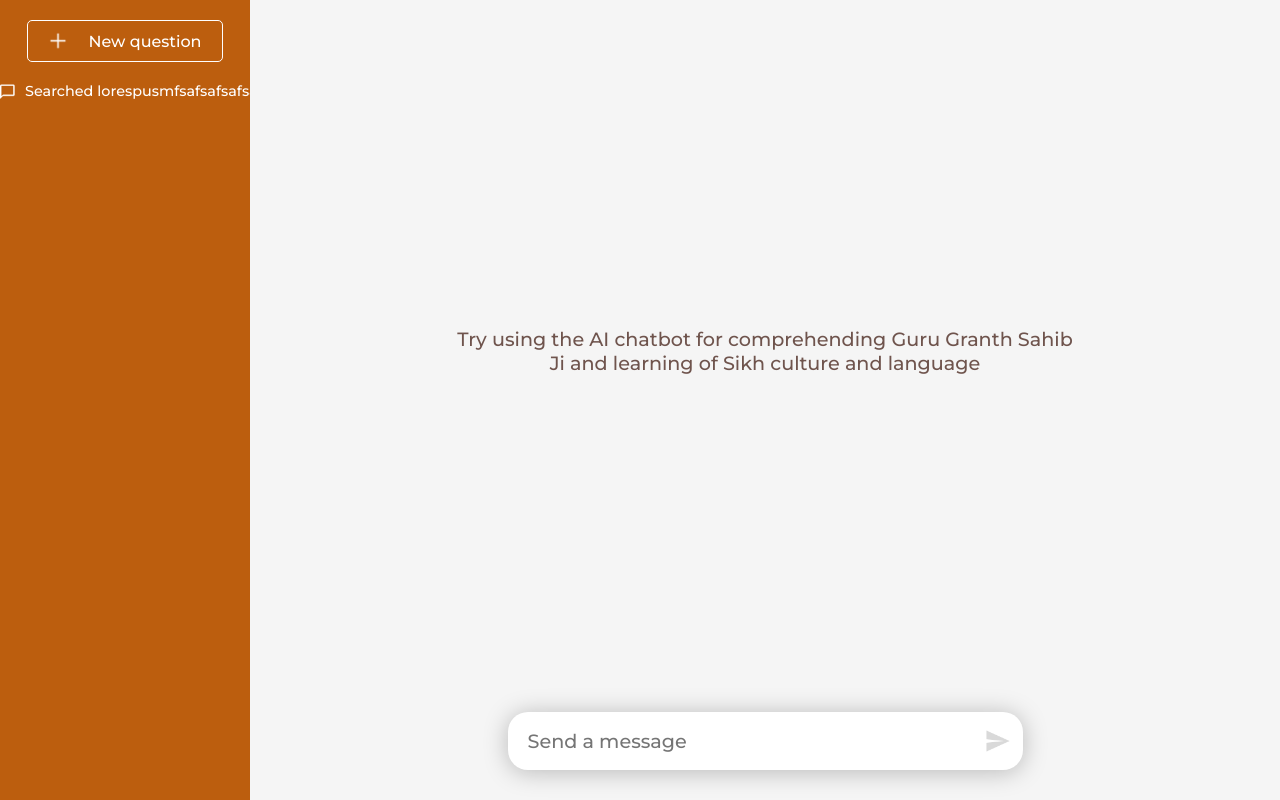
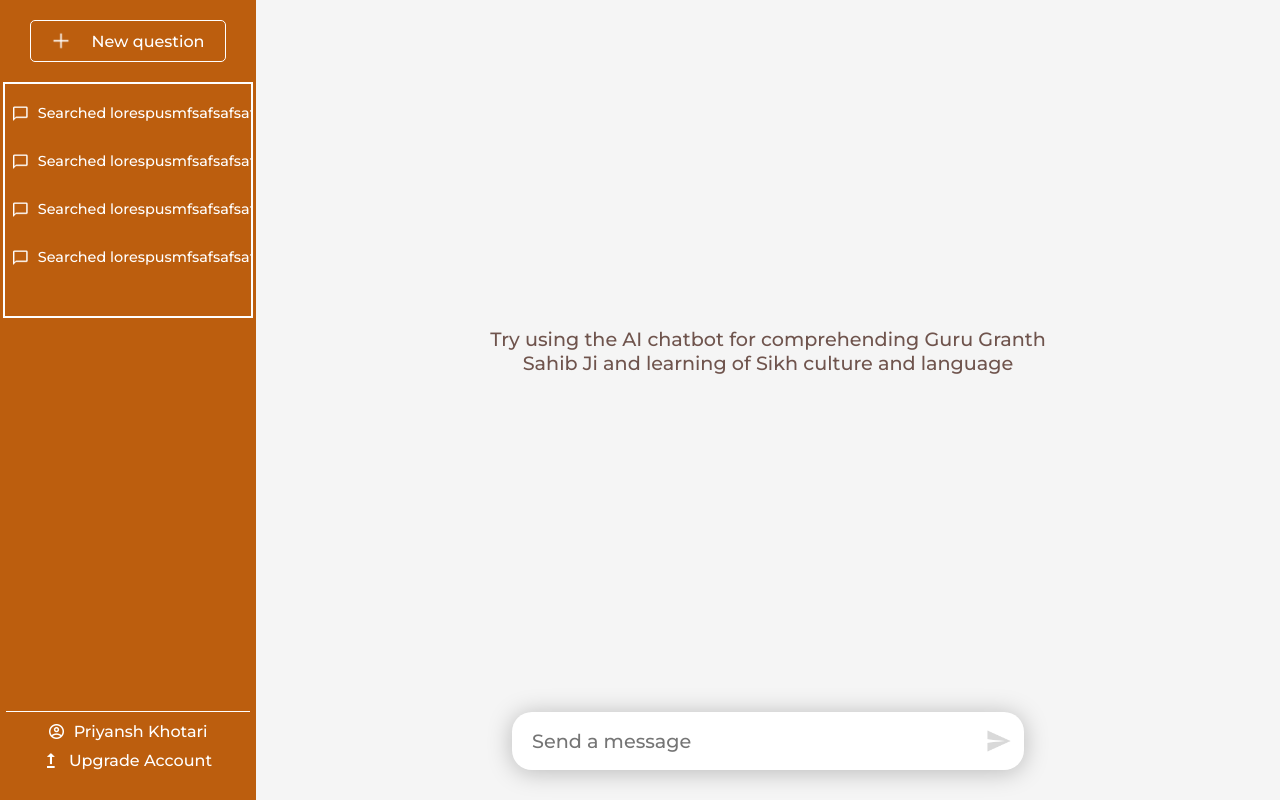
Before and after one commit to rupesh031/gptSahib, a React (Create React App) app: page /chat in a window 1280 px wide. Built offline with nearby package versions, Linux system fonts and the light colour scheme.

Commit message:
firebase setup

```diff
--- a/package.json
+++ b/package.json
@@ -6,6 +6,7 @@
     "@testing-library/jest-dom": "^5.16.5",
     "@testing-library/react": "^13.4.0",
     "@testing-library/user-event": "^13.5.0",
+    "firebase": "^9.22.2",
     "react": "^18.2.0",
     "react-dom": "^18.2.0",
     "react-router-dom": "^6.13.0",
--- a/src/screens/chat.js
+++ b/src/screens/chat.js
@@ -51,9 +51,25 @@
           New question
         </div>
         <div className={style.his}>
-          <div className={style.prev}>
-            <img src="images/msg.png"></img>
-            Searched lorespusmfsafsafsafsa
+          {history.map((ele) => {
+            return (
+              <div className={style.prev}>
+                <img src="images/msg.png"></img>
+                {ele.head}
+              </div>
+            );
+          })}
+        </div>
+
+        <div className={style.bottom}>
+          <div className={style.ul}></div>
+          <div className={style.prof}>
+            <img src="images/ac.png"></img>
+            Priyansh Khotari
+          </div>
+          <div className={style.prof}>
+            <img src="images/upgrade.png" style={{ height: "15px" }}></img>
+            Upgrade Account
           </div>
         </div>
       </div>
--- a/src/screens/chat.module.css
+++ b/src/screens/chat.module.css
@@ -127,15 +127,16 @@
 font-style: normal;
 font-weight: 500;
 font-size: 0.9rem;
-overflow: hidden;
 color: white;
 white-space: nowrap;
-overflow: hidden;
 text-overflow: ellipsis;
 max-width: 250px;
 display: flex;
 justify-content: flex-start;
 align-items: center;
+width: 70%;
+max-width: 70%;
+margin-bottom: 30px;
 
 }
 .his
@@ -143,9 +144,57 @@
     margin-left: auto;
     margin-right: auto;
     margin-top: 20px;
-    height: 70vh;
-    overflow: auto;
+    max-height: 80vh;
+   overflow: auto;
+    width: 90%;
     display: flex;
     flex-direction: column;
-    gap: 20px;
+    padding: 20px 3%;
+    border: #ffffff 2px solid;
 }
+.his::-webkit-scrollbar
+{
+
+    width: 5px;
+    color: grey;
+}
+
+.bottom
+{
+    margin-top: auto;
+    width: 95%;
+    display: flex;
+    flex-direction: column;
+    margin-bottom: 20px;
+    margin-left: auto;
+    margin-right: auto;
+}
+.ul
+{
+    margin-left: auto;
+    margin-right: auto;
+    min-height: 1px;
+    width: 100%;
+    background: #ffffff;
+    margin-bottom: 10px;
+}
+.prof
+{
+font-family: 'Montserrat';
+font-style: normal;
+font-weight: 500;
+font-size: 1rem;
+display: flex;
+align-items: center;
+justify-content: center;
+color: #FFFFFF;
+margin-bottom: 10px;
+
+}
+
+.prof>img
+{
+    width: 15px;
+    object-fit: contain;
+    margin-right: 10px;
+}
--- a/src/screens/login.js
+++ b/src/screens/login.js
@@ -1,11 +1,20 @@
-import React, { useState } from "react";
+import React, { useEffect, useState } from "react";
 import style from "./login.module.css";
 import { Link } from "react-router-dom";
+import { signInWithGoogle } from "../services/firebase";
 
 function Login() {
   const [email, setEmail] = useState();
   const [pass, setpass] = useState();
-
+  const [sucess, setSucess] = useState(false);
+  const google = async () => {
+    await signInWithGoogle({ setSucess: setSucess });
+  };
+  useEffect(() => {
+    if (sucess) {
+      window.location = "/";
+    }
+  }, [sucess]);
   return (
     <div className={style.main}>
       <div className={style.sec1}>
@@ -34,8 +43,10 @@
           ></input>
         </div>
         <div className={style.forgot}>Forgot password?</div>
+
         <button className={style.logbtn}>Login</button>
-        <button className={style.google}>
+
+        <button className={style.google} onClick={google}>
           {" "}
           <img src="images/google.png"></img> Continue with Google
         </button>
--- a/src/screens/main.js
+++ b/src/screens/main.js
@@ -1,8 +1,14 @@
-import React from "react";
+import React, { useEffect, useState } from "react";
 import style from "./main.module.css";
 import Card1 from "./card1";
+import { Link } from "react-router-dom";
 
 function Main() {
+  const [login, setLogin] = useState();
+  useEffect(() => {
+    setLogin(localStorage.getItem("login"));
+  }, [login]);
+
   return (
     <div className={style.main}>
       <div className={style.nav}>
@@ -13,8 +19,30 @@
           <div className={style.ele}>FAQ</div>
         </div>
         <div className={style.nav2}>
-          <div className={style.ele}>Login</div>
-          <div className={style.signup}>Signup </div>
+          {login == "true" ? (
+            <>
+              {" "}
+              <Link to="/login" style={{ textDecoration: "none" }}>
+                <div className={style.ele}>Login</div>
+              </Link>
+              <Link to="/signup" style={{ textDecoration: "none" }}>
+                <div className={style.signup}>Signup </div>
+              </Link>
+            </>
+          ) : (
+            <>
+              {" "}
+              <div
+                className={style.ele}
+                onClick={() => {
+                  setLogin("false");
+                  localStorage.setItem("login", "true");
+                }}
+              >
+                Logout
+              </div>
+            </>
+          )}
         </div>
       </div>
       <div className={style.sec1}>
@@ -29,9 +57,12 @@
             Sikh culture and language
           </div>
           <div className={style.try}>
-            <div className={style.try1}>
-              Try Free <img src="images/up.png"></img>
-            </div>
+            <Link to={"/chat"} style={{ textDecoration: "none" }}>
+              <div className={style.try1}>
+                Try Free <img src="images/up.png"></img>
+              </div>
+            </Link>
+
             <div className={style.try2}> Read about us</div>
           </div>
         </div>
--- a/src/screens/signup.js
+++ b/src/screens/signup.js
@@ -8,6 +8,7 @@
   const [name, setName] = useState("");
   const [conf, setconf] = useState("");
   const [error, setError] = useState("");
+  const [sucess, setSucess] = useState("");
 
   const submit = () => {
     if (name == "") setError("Name Required");
@@ -18,7 +19,7 @@
       setError("");
     }
   };
-  //   useEffect({}, [error]);
+  useEffect(() => {}, [sucess]);
 
   return (
     <div className={style.main}>
--- /dev/null
+++ b/src/services/firebase.js
@@ -0,0 +1,81 @@
+import firebase from "firebase/compat/app";
+import "firebase/compat/auth";
+import "firebase/compat/firestore";
+const firebaseConfig = {
+  apiKey: "AIzaSyCPmQngpOEGe8NCFAPdraSSxkH7ogstc6w",
+  authDomain: "gptsahib-e26ab.firebaseapp.com",
+  projectId: "gptsahib-e26ab",
+  storageBucket: "gptsahib-e26ab.appspot.com",
+  messagingSenderId: "676228888864",
+  appId: "1:676228888864:web:bac29dd21aed4d91fc7f45",
+};
+
+firebase.initializeApp(firebaseConfig);
+
+export async function signUpWithEmailPassword(email, password, name) {
+  try {
+    const userCredential = await firebase
+      .auth()
+      .createUserWithEmailAndPassword(email, password);
+
+    await sendEmailVerification();
+
+    const user = userCredential.user;
+    await createUserDocument(user.uid, name, email);
+
+    return user;
+  } catch (error) {
+    throw error;
+  }
+}
+
+export async function sendEmailVerification() {
+  try {
+    const user = firebase.auth().currentUser;
+    await user.sendEmailVerification();
+  } catch (error) {
+    throw error;
+  }
+}
+
+export async function signInWithEmailPassword(email, password) {
+  try {
+    const userCredential = await firebase
+      .auth()
+      .signInWithEmailAndPassword(email, password);
+    return userCredential.user;
+  } catch (error) {
+    throw error;
+  }
+}
+
+export async function createUserDocument(userId, name, email) {
+  try {
+    const userRef = firebase.firestore().collection("users").doc(userId);
+    await userRef.set({
+      name: name,
+      email: email,
+      objectId: userId,
+    });
+  } catch (error) {
+    throw error;
+  }
+}
+
+export async function signInWithGoogle({ setSucess }) {
+  try {
+    const provider = new firebase.auth.GoogleAuthProvider();
+    const userCredential = await firebase.auth().signInWithPopup(provider);
+
+    const user = userCredential.user;
+    const name = user.displayName;
+    const email = user.email;
+    await createUserDocument(user.uid, name, email);
+
+    console.log("Sign up with Google successful");
+    setSucess(true);
+  } catch (error) {
+    console.log(error.message);
+    setSucess(false);
+  }
+}
```
Also changed, not shown: 1 other file (tests, documents, lock files or other folders).
